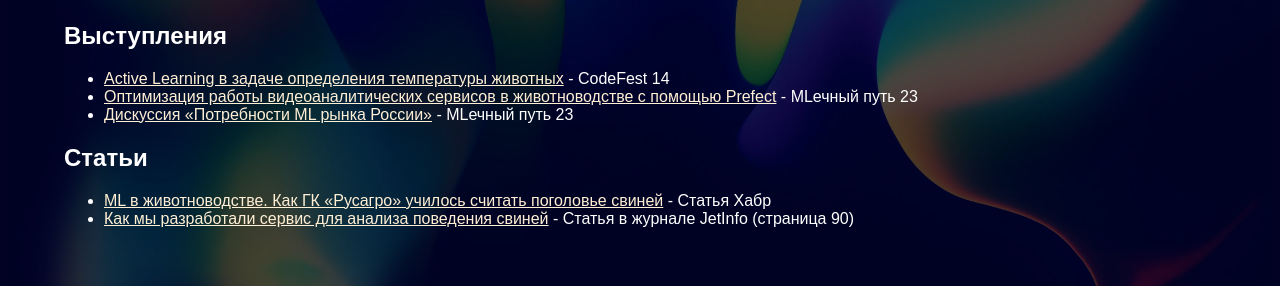
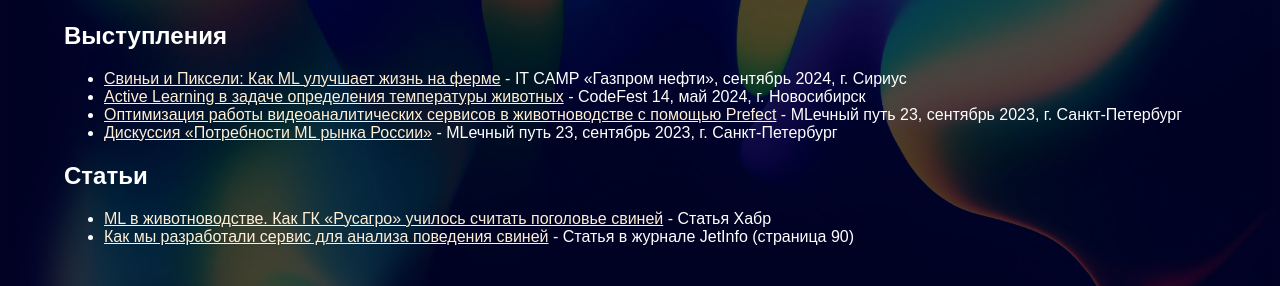
Before and after one commit to 421psh/achievements, a plain HTML site: page index.html in a window 1280 px wide. Shown: the part 479-765 px from the top of the page. Drawn offline with Linux system fonts and the light colour scheme.

Commit message:
Add new video presentation and update event details in the "Выступления" section

```diff
--- a/index.html
+++ b/index.html
@@ -165,20 +165,31 @@
             <h2>Выступления</h2>
             <ul>
                 <li>
+                    <a href="https://youtu.be/U3DUP3OYlvQ"
+                       class="link">Свиньи и Пиксели: Как ML улучшает жизнь на
+                        ферме</a> - <span
+                        class="additional-text">IT CAMP «Газпром нефти», сентябрь
+                    2024, г.
+                    Сириус</span>
+                </li>
+                <li>
                     <a href="https://www.youtube.com/watch?v=ZCJ29l_-azw" class="link">Active
                         Learning в задаче определения температуры животных</a> - <span
-                        class="additional-text">CodeFest 14</span>
+                        class="additional-text">CodeFest 14, май 2024, г.
+                    Новосибирск</span>
                 </li>
                 <li>
                     <a href="https://www.youtube.com/watch?v=FAxqEVv-Ujc" class="link">Оптимизация
                         работы видеоаналитических сервисов в животноводстве с помощью
                         Prefect</a> - <span
-                        class="additional-text">MLечный путь 23</span>
+                        class="additional-text">MLечный путь 23, сентябрь 2023, г.
+                    Санкт-Петербург</span>
                 </li>
                 <li>
                     <a href="https://www.youtube.com/watch?v=DFwbWvvkoR8" class="link">Дискуссия
                         «Потребности ML рынка России»</a> - <span
-                        class="additional-text">MLечный путь 23</span>
+                        class="additional-text">MLечный путь 23, сентябрь 2023, г.
+                    Санкт-Петербург</span>
                 </li>
             </ul>
         </section>
@@ -206,7 +217,8 @@
 
 <footer>
     <img src="./docs/images/rusagro-logo.svg" alt="Logo" class="logo">
-    <p><span>Contact us:</span> <a href="mailto:pp.shiryaev@rusagro.tech">pp.shiryaev@rusagro.tech</a></p>
+    <p><span>Contact us:</span> <a href="mailto:pp.shiryaev@rusagro.tech">pp.shiryaev@rusagro.tech</a>
+    </p>
     <p>© 2024 Русагро Тех. All rights reserved.</p>
 </footer>
 
```
